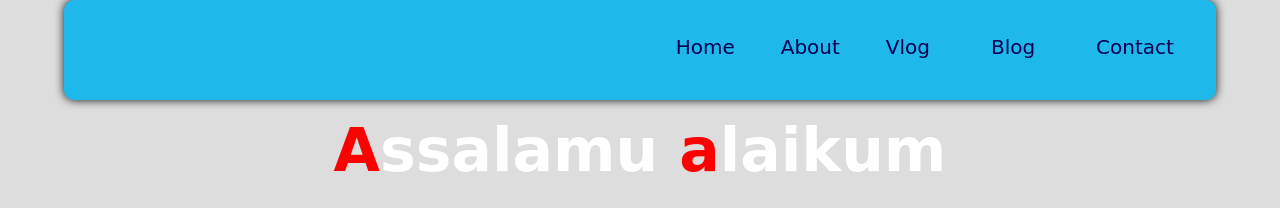
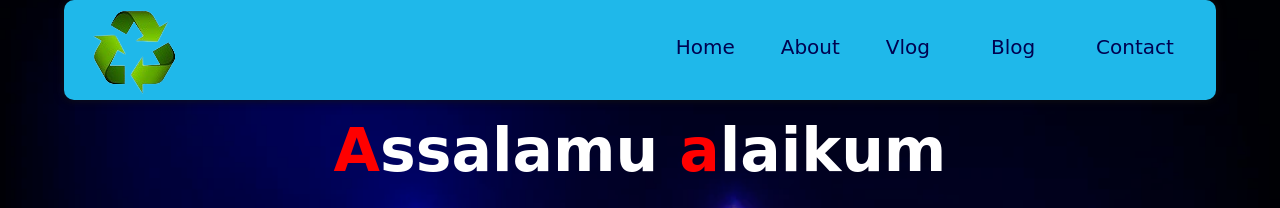
Before and after one commit to JONYFR/porfoli-colorful-effect, a plain HTML site: page index.html in a window 1280 px wide. Shown: the top 208 px of the page. Drawn offline with Linux system fonts and the light colour scheme; the site is published under a folder, as on GitHub Pages, so addresses that start at the root find nothing.

Commit message:
last commit

```diff
--- a/index.html
+++ b/index.html
@@ -12,7 +12,7 @@
 <body>
     <header>
         <nav class="header-1">
-            <div class="header-image"><img src="/img/arrow.png" alt=""></div>
+            <div class="header-image"><img src="./img/arrow.png" alt=""></div>
             <div class="header-contact">
                 <ul>
                     <li>
--- a/style.css
+++ b/style.css
@@ -6,7 +6,7 @@
 
 body {
     background-color: #ddd;
-    background-image: url(/img/bacground.png);
+    background-image: url(./img/bacground.png);
     background-repeat: no-repeat;
     background-size: cover;
     background-position: center;
```
